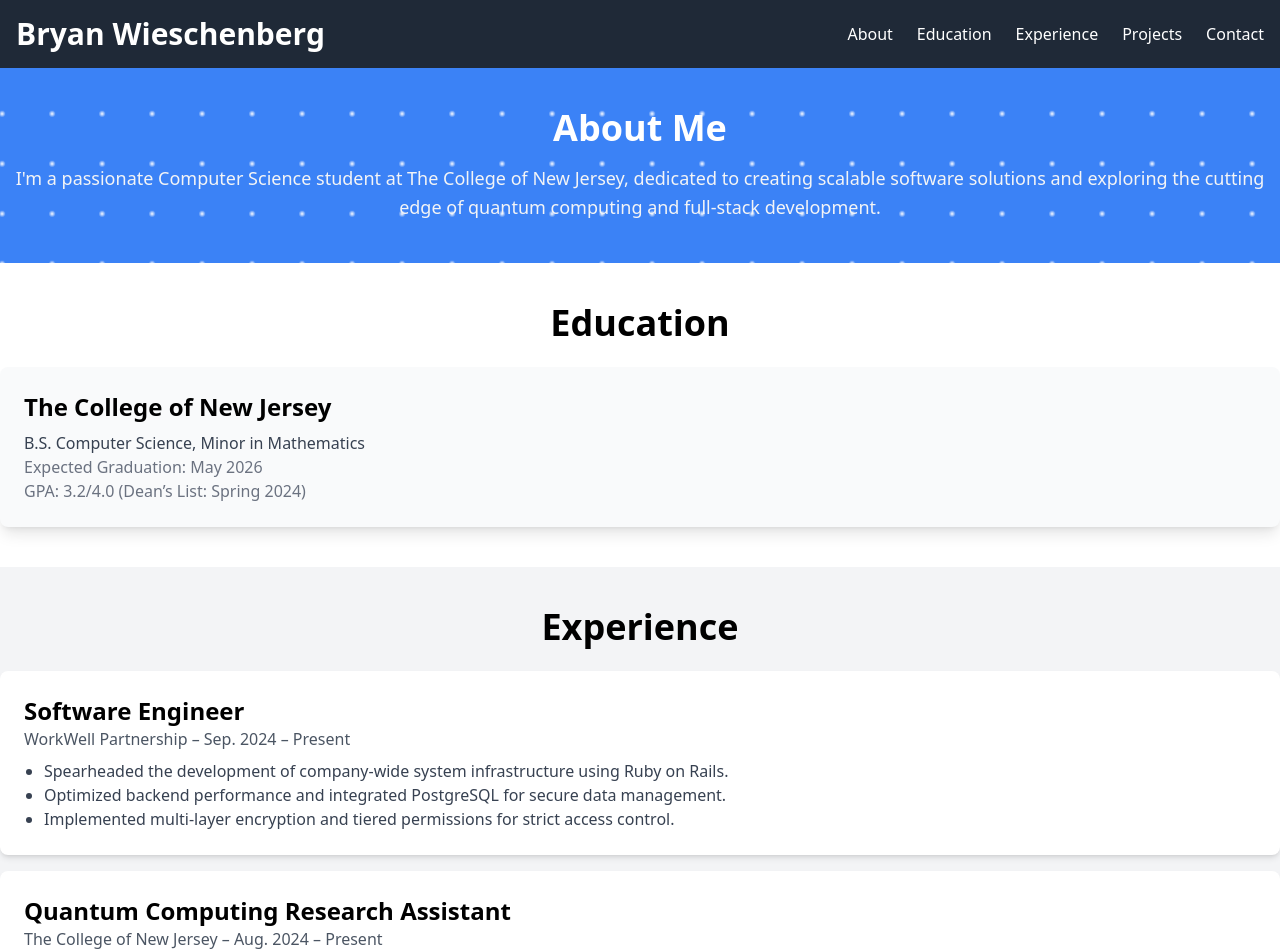
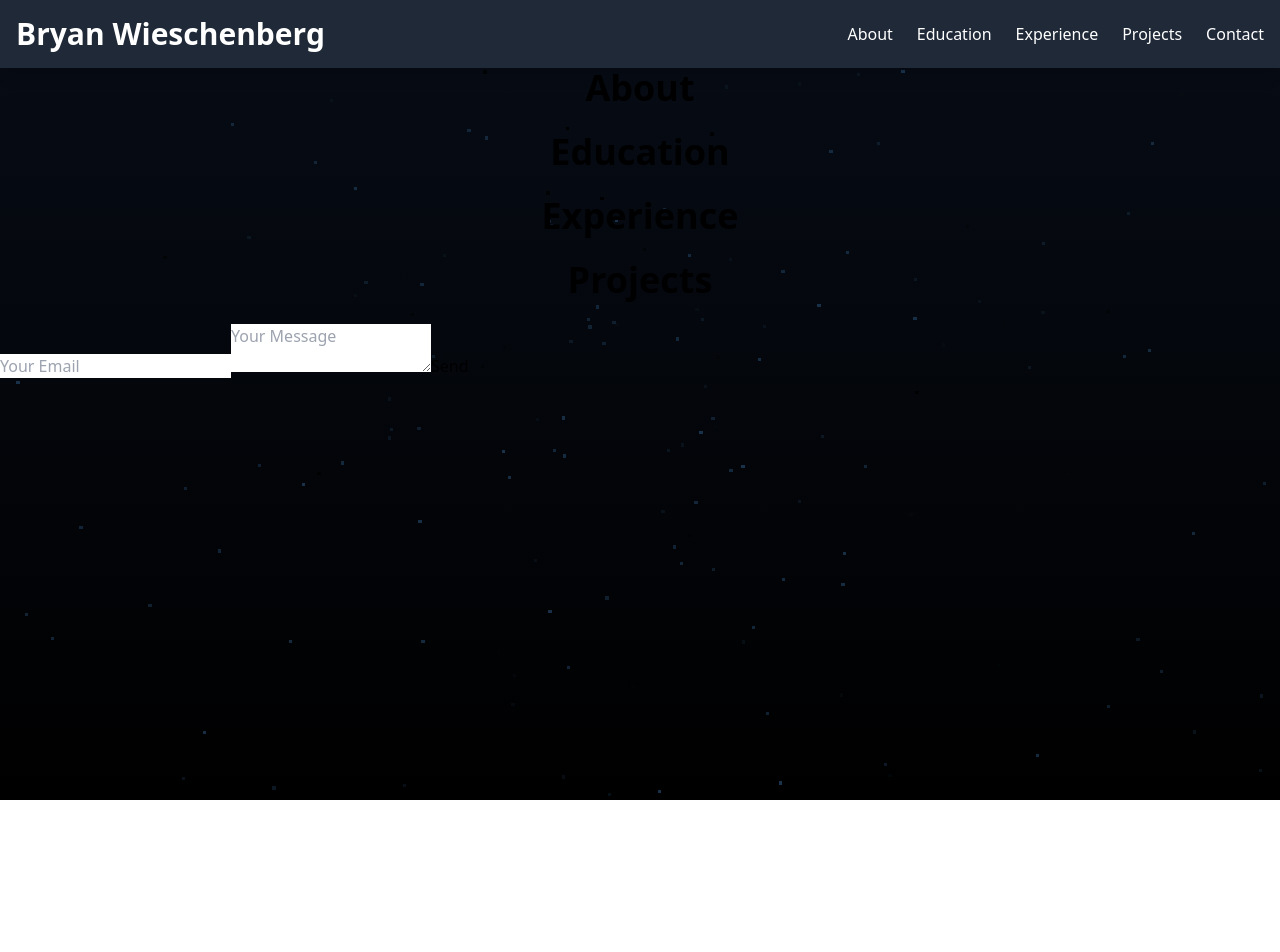
Before and after one commit to BryanWieschenberg/Personal-Website, a React (Vite) app: page / in a window 1280 px wide. Shown: the top 952 px of the page. After the commit the page ends 800 px from the top, so only its background shows below. Built offline with nearby package versions, Linux system fonts and the light colour scheme.

Commit message:
Background kind of works

```diff
--- a/index.html
+++ b/index.html
@@ -3,7 +3,8 @@
   <head>
     <meta charset="UTF-8" />
     <meta name="viewport" content="width=device-width, initial-scale=1.0" />
-    <title>Personal Websites</title>
+    <title>Bryan Wieschenberg</title>
+    <link rel="icon" href="/assets/images/favicon.ico" type="image/x-icon" />
   </head>
   <body>
     <div id="root"></div>
--- a/src/App.tsx
+++ b/src/App.tsx
@@ -1,22 +1,22 @@
 import React from 'react';
-import Header from './components/Header';
+import Navbar from './components/Navbar';
 import About from './components/About';
 import Education from './components/Education';
 import Experience from './components/Experience';
 import Projects from './components/Projects';
 import Contact from './components/Contact';
-import Background from "./components/Background";
+import Background from './components/Background';
 
 const App: React.FC = () => (
-  <div>
+  <>
       <Background />
-    <Header />
+      <Navbar />
       <About />
       <Education />
       <Experience />
       <Projects />
       <Contact />
-  </div>
+  </>
 );
 
 export default App;
--- a/src/components/About.tsx
+++ b/src/components/About.tsx
@@ -1,21 +1,7 @@
 import React from 'react';
 
 const About: React.FC = () => (
-  <section
-    id="about"
-    className="relative bg-blue-500 py-10 overflow-hidden"
-  >
-    <div
-      className="absolute inset-0 bg-[radial-gradient(circle,white_.05%,transparent_10%)] bg-[length:50px_50px] animate-moveDots"
-    ></div>
-    <div className="relative container mx-auto text-center">
-      <h2 className="text-4xl font-bold mb-4 text-white">About Me</h2>
-      <p className="text-lg text-gray-100 leading-relaxed">
-        I'm a passionate Computer Science student at The College of New Jersey, dedicated to creating scalable software
-        solutions and exploring the cutting edge of quantum computing and full-stack development.
-      </p>
-    </div>
-  </section>
+  <h2 className="text-4xl font-bold mb-6 container mx-auto text-center">About</h2>
 );
 
 export default About;
--- a/src/components/Background.tsx
+++ b/src/components/Background.tsx
@@ -1,96 +1,90 @@
-// src/components/Background.tsx
-import React, { useEffect, useRef } from "react";
+import React, { useEffect, useRef } from 'react';
+import * as THREE from 'three';
 
 const Background: React.FC = () => {
-  const canvasRef = useRef<HTMLCanvasElement | null>(null);
+  const mountRef = useRef<HTMLDivElement>(null);
 
   useEffect(() => {
-    const canvas = canvasRef.current!;
-    if (!canvas) return;
+    if (!mountRef.current) return;
 
-    const ctx = canvas.getContext("2d")!;
-    if (!ctx) return;
+    const scene = new THREE.Scene();
+    const camera = new THREE.PerspectiveCamera(45, window.innerWidth / window.innerHeight, 1, 2000);
+    camera.position.z = 500;
+    const renderer = new THREE.WebGLRenderer({ alpha: true });
+    renderer.setSize(window.innerWidth, window.innerHeight);
+    mountRef.current.appendChild(renderer.domElement);
 
-    canvas.width = window.innerWidth;
-    canvas.height = window.innerHeight;
+    const geometry = new THREE.BufferGeometry();
+    const positions: number[] = [];
+    const colors: number[] = [];
+    const angles: number[] = [];
+    const radii: number[] = [];
+    const speeds: number[] = [];
+    const sizes: number[] = [];
+    const count = 300;
 
-    const particlesArray: {
-      angle: number;
-      radius: number;
-      speed: number;
-      size: number;
-      x: number;
-      y: number;
-    }[] = [];
+    for (let i = 0; i < count; i++) {
+      const angle = Math.random() * Math.PI * 2;
+      const radius = 30 + Math.random() * 500;
+      angles.push(angle);
+      radii.push(radius);
+      speeds.push(0.00005 + Math.random() * 0.001);
+      const x = Math.cos(angle) * radius, y = Math.sin(angle) * radius;
+      positions.push(x, y, 0);
 
-    const centerX = canvas.width / 2;
-    const centerY = canvas.height / 2;
+      const c = new THREE.Color(`hsl(210, 50%, ${0.01 + Math.random() * 20}%)`);
+      colors.push(c.r, c.g, c.b);
 
-    // Create particles in a circular spiral formation
-    function createParticles() {
-      const numParticles = 200; // Adjust the number of particles here
-      for (let i = 0; i < numParticles; i++) {
-        const angle = (i / numParticles) * Math.PI * 2; // Spread particles evenly around the circle
-        const radius = i * 0.5; // Particles will spread outward like a spiral
-        particlesArray.push({
-          angle, // Initial angle
-          radius, // Initial radius from the center
-          speed: 0.02 + Math.random() * 0.02, // Speed of rotation
-          size: Math.random() * 3 + 1, // Particle size
-          x: centerX + Math.cos(angle) * radius,
-          y: centerY + Math.sin(angle) * radius,
-        });
-      }
+      sizes.push(Math.random() * 2 + 3);
     }
 
-    createParticles();
+    geometry.setAttribute('position', new THREE.Float32BufferAttribute(new Float32Array(positions), 3));
+    geometry.setAttribute('color', new THREE.Float32BufferAttribute(new Float32Array(colors), 3));
+    geometry.setAttribute('size', new THREE.Float32BufferAttribute(new Float32Array(sizes), 1));
 
-    // Animate the particles in a spiral motion
-    function animateParticles() {
-      ctx.clearRect(0, 0, canvas.width, canvas.height);
+    const pointsMaterial = new THREE.PointsMaterial({ size: 4, vertexColors: true });
+    const points = new THREE.Points(geometry, pointsMaterial);
+    scene.add(points);
 
-      particlesArray.forEach((particle) => {
-        // Update the particle's angle to rotate it
-        particle.angle += particle.speed;
-        particle.radius += 0.1; // Increase radius to make it spiral outward
+    const animate = () => {
+      requestAnimationFrame(animate);
+      const pos = geometry.attributes.position as THREE.BufferAttribute;
+      for (let i = 0; i < count; i++) {
+        angles[i] += speeds[i];
+        const x = Math.cos(angles[i]) * radii[i];
+        const y = Math.sin(angles[i]) * radii[i];
+        pos.setXYZ(i, x, y, 0);
+      }
+      pos.needsUpdate = true;
+      renderer.render(scene, camera);
+    };
+    animate();
 
-        // Calculate new x and y positions based on updated angle and radius
-        particle.x = centerX + Math.cos(particle.angle) * particle.radius;
-        particle.y = centerY + Math.sin(particle.angle) * particle.radius;
+    const onResize = () => {
+      camera.aspect = window.innerWidth / window.innerHeight;
+      camera.updateProjectionMatrix();
+      renderer.setSize(window.innerWidth, window.innerHeight);
+    };
+    window.addEventListener('resize', onResize);
 
-        // Draw the particle
-        ctx.beginPath();
-        ctx.arc(particle.x, particle.y, particle.size, 0, Math.PI * 2);
-        ctx.fillStyle = `rgba(255, 255, 255, 0.8)`; // White particles with slight opacity
-        ctx.fill();
-      });
-
-      // Loop the animation
-      requestAnimationFrame(animateParticles);
-    }
-
-    animateParticles();
-
-    // Handle resizing of the canvas
-    const handleResize = () => {
-      canvas.width = window.innerWidth;
-      canvas.height = window.innerHeight;
+    return () => {
+      window.removeEventListener('resize', onResize);
+      mountRef.current?.removeChild(renderer.domElement);
     };
-    window.addEventListener("resize", handleResize);
-
-    return () => window.removeEventListener("resize", handleResize);
   }, []);
 
   return (
-    <canvas
-      ref={canvasRef}
+    <div
+      ref={mountRef}
       style={{
-        position: "fixed",
+        position: 'fixed',
         top: 0,
         left: 0,
-        width: "100vw",
-        height: "100vh",
+        width: '100%',
+        height: '100%',
+        pointerEvents: 'none',
         zIndex: -1,
+        background: 'linear-gradient(to bottom, #070c16, #000000)'
       }}
     />
   );
--- a/src/components/Contact.tsx
+++ b/src/components/Contact.tsx
@@ -1,18 +1,49 @@
-import React from 'react';
+// ContactForm.tsx (React Frontend)
+import React, { useState } from 'react';
 
-const Contact: React.FC = () => (
-  <section id="contact" className="py-10 bg-white">
-    <div className="container mx-auto text-center">
-      <h2 className="text-4xl font-bold mb-6">Contact Me</h2>
-      <p className="text-gray-700 text-lg">Feel free to reach out for collaboration or questions!</p>
-      <p className="text-gray-700 mt-4">
-        <strong>Email:</strong> <a href="mailto:bryan.wieschenberg@gmail.com" className="text-blue-500">bryan.wieschenberg@gmail.com</a>
-      </p>
-      <p className="text-gray-700">
-        <strong>Phone:</strong> <a href="tel:+19732160825" className="text-blue-500">(973) 216-0825</a>
-      </p>
-    </div>
-  </section>
-);
+const Contact = () => {
+  const [email, setEmail] = useState('');
+  const [message, setMessage] = useState('');
+
+  const handleSubmit = async (e: React.FormEvent) => {
+    e.preventDefault();
+    try {
+      const response = await fetch('/api/send-email', {
+        method: 'POST',
+        headers: { 'Content-Type': 'application/json' },
+        body: JSON.stringify({ email, message }),
+      });
+      if (response.ok) {
+        alert('Message sent!');
+        setEmail('');
+        setMessage('');
+      } else {
+        alert('Error sending message.');
+      }
+    } catch (err) {
+      console.error(err);
+      alert('Error sending message.');
+    }
+  };
+
+  return (
+    <form onSubmit={handleSubmit}>
+      <input
+        type="email"
+        placeholder="Your Email"
+        value={email}
+        onChange={e => setEmail(e.target.value)}
+        required
+      />
+      <textarea
+        placeholder="Your Message"
+        value={message}
+        onChange={e => setMessage(e.target.value)}
+        required
+      />
+      <button type="submit">Send</button>
+    </form>
+  );
+};
 
 export default Contact;
--- a/src/components/Education.tsx
+++ b/src/components/Education.tsx
@@ -1,17 +1,7 @@
 import React from 'react';
 
 const Education: React.FC = () => (
-  <section id="education" className="py-10 bg-white">
-    <div className="container mx-auto">
-      <h2 className="text-4xl font-bold text-center mb-6">Education</h2>
-      <div className="bg-gray-50 shadow-lg rounded-lg p-6">
-        <h3 className="text-2xl font-semibold mb-2">The College of New Jersey</h3>
-        <p className="text-gray-700">B.S. Computer Science, Minor in Mathematics</p>
-        <p className="text-gray-500">Expected Graduation: May 2026</p>
-        <p className="text-gray-500">GPA: 3.2/4.0 (Dean’s List: Spring 2024)</p>
-      </div>
-    </div>
-  </section>
+  <h2 className="text-4xl font-bold mb-6 container mx-auto text-center">Education</h2>
 );
 
 export default Education;
--- a/src/components/Experience.tsx
+++ b/src/components/Experience.tsx
@@ -1,44 +1,7 @@
 import React from 'react';
 
-const experiences = [
-  {
-    title: 'Software Engineer',
-    company: 'WorkWell Partnership',
-    date: 'Sep. 2024 – Present',
-    description: [
-      'Spearheaded the development of company-wide system infrastructure using Ruby on Rails.',
-      'Optimized backend performance and integrated PostgreSQL for secure data management.',
-      'Implemented multi-layer encryption and tiered permissions for strict access control.',
-    ],
-  },
-  {
-    title: 'Quantum Computing Research Assistant',
-    company: 'The College of New Jersey',
-    date: 'Aug. 2024 – Present',
-    description: [
-      'Collaborated with PhD faculty to analyze quantum computing performance.',
-      'Explored foundational quantum algorithms to enhance computational efficiency.',
-    ],
-  },
-];
-
 const Experience: React.FC = () => (
-  <section id="experience" className="bg-gray-100 py-10">
-    <div className="container mx-auto">
-      <h2 className="text-4xl font-bold text-center mb-6">Experience</h2>
-      {experiences.map((exp, index) => (
-        <div key={index} className="bg-white shadow-md rounded-lg p-6 mb-4">
-          <h3 className="text-2xl font-semibold">{exp.title}</h3>
-          <p className="text-gray-600">{exp.company} – {exp.date}</p>
-          <ul className="list-disc pl-5 mt-2 text-gray-700">
-            {exp.description.map((item, idx) => (
-              <li key={idx}>{item}</li>
-            ))}
-          </ul>
-        </div>
-      ))}
-    </div>
-  </section>
+  <h2 className="text-4xl font-bold mb-6 container mx-auto text-center">Experience</h2>
 );
 
 export default Experience;
--- a/src/components/Header.tsx
+++ b/src/components/Navbar.tsx
@@ -1,6 +1,6 @@
 import React from 'react';
 
-const Header: React.FC = () => (
+const Navbar: React.FC = () => (
   <header className="bg-gray-800 text-white shadow-lg py-4">
     <div className="container mx-auto flex justify-between items-center px-4">
       <h1 className="text-3xl font-bold">Bryan Wieschenberg</h1>
@@ -17,4 +17,4 @@ const Header: React.FC = () => (
   </header>
 );
 
-export default Header;
+export default Navbar;
--- a/src/components/Projects.tsx
+++ b/src/components/Projects.tsx
@@ -1,28 +1,7 @@
 import React from 'react';
 
-const projects = [
-  {
-    name: 'Video Sharing Service',
-    description: 'Engineered a full-stack application for video browsing and playback using React and Next.js.',
-  },
-  {
-    name: 'Hackathon Scheduling Tool',
-    description: 'Developed a scheduler in Ruby to generate optimized plans from event and room data.',
-  },
-];
-
 const Projects: React.FC = () => (
-  <section id="projects" className="py-10">
-    <div className="container mx-auto">
-      <h2 className="text-3xl font-bold text-center mb-4">Projects</h2>
-      {projects.map((project, index) => (
-        <div key={index} className="bg-gray-100 p-4 mb-4 rounded-lg">
-          <h3 className="text-xl font-semibold">{project.name}</h3>
-          <p>{project.description}</p>
-        </div>
-      ))}
-    </div>
-  </section>
+  <h2 className="text-4xl font-bold mb-6 container mx-auto text-center">Projects</h2>
 );
 
 export default Projects;
```
Also changed, not shown: package.json (+7 -1 lines), server.js (added, +41 -0 lines), tailwind.config.js (+6 -5 lines), 2 other files (tests, documents, lock files or other folders). Lines whose indentation alone changed are shown as unchanged.
